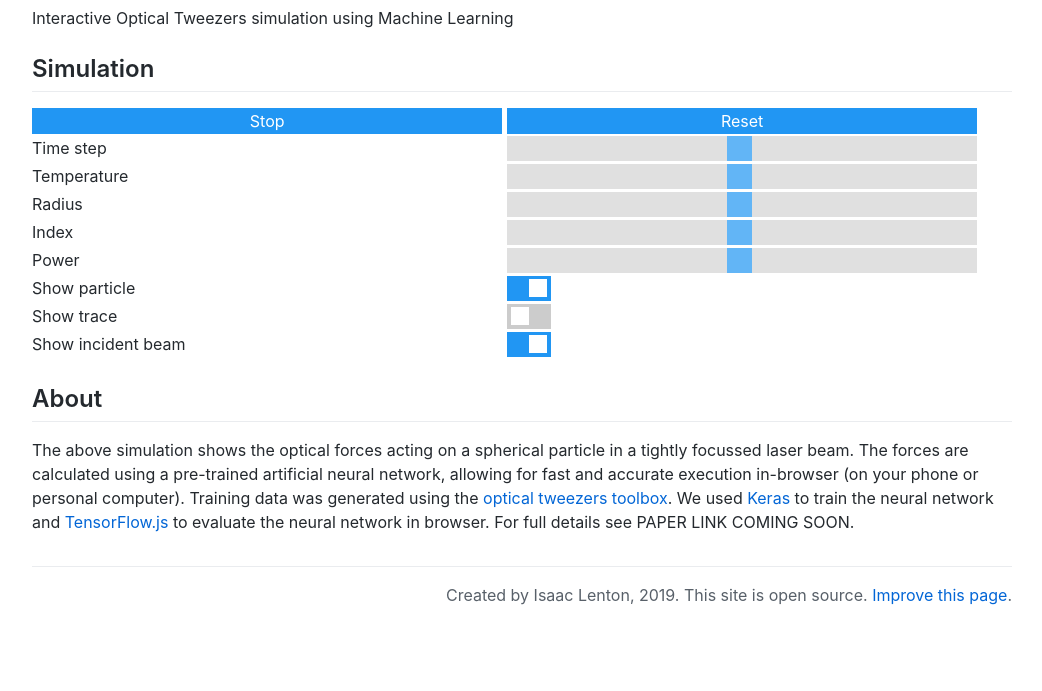
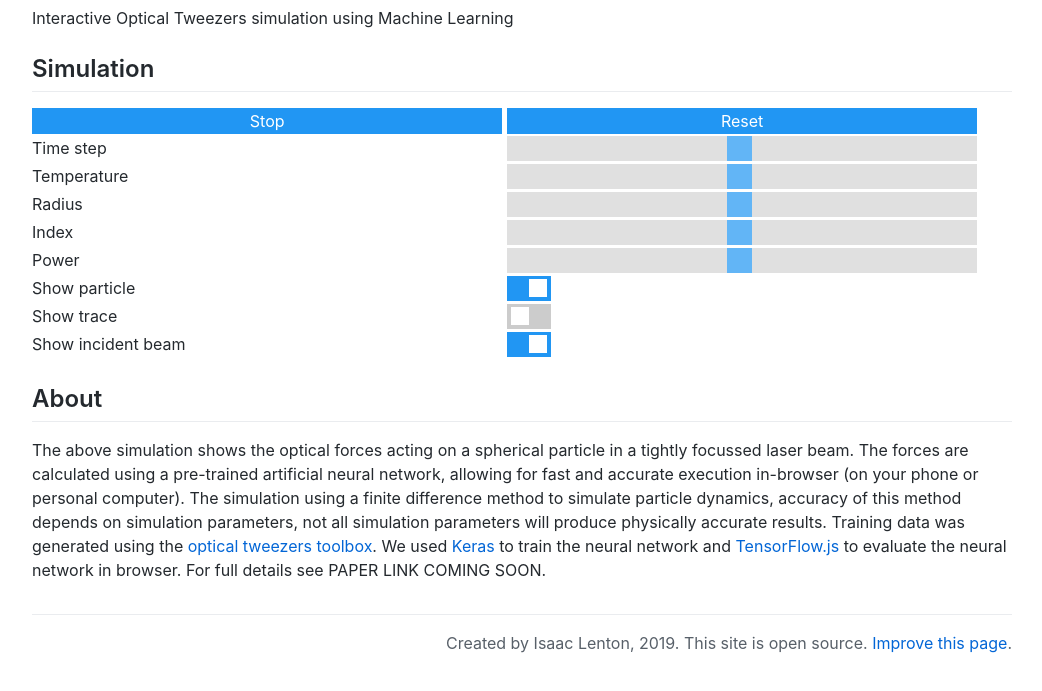
Before and after one commit to ilent2/tweezers-ml, a plain HTML site: page index.html in a window 1280 px wide. Shown: the part 93-784 px from the top of the page, without its empty margins (118-1160 px from the left). Drawn offline with nearby package versions, Linux system fonts and the light colour scheme.

Commit message:
Added a comment about the SDE solver

```diff
--- a/index.html
+++ b/index.html
@@ -103,6 +103,10 @@
       The forces are calculated using a pre-trained artificial
       neural network, allowing for fast and accurate execution
       in-browser (on your phone or personal computer).
+      The simulation using a finite difference method to simulate
+      particle dynamics, accuracy of this method depends on
+      simulation parameters, not all simulation parameters will
+      produce physically accurate results.
       Training data was generated using the
       <a href="https://github.com/ilent2/ott">optical tweezers toolbox</a>.
       We used <a href="https://keras.io/">Keras</a>
```
Also changed, not shown: 1 other file.
